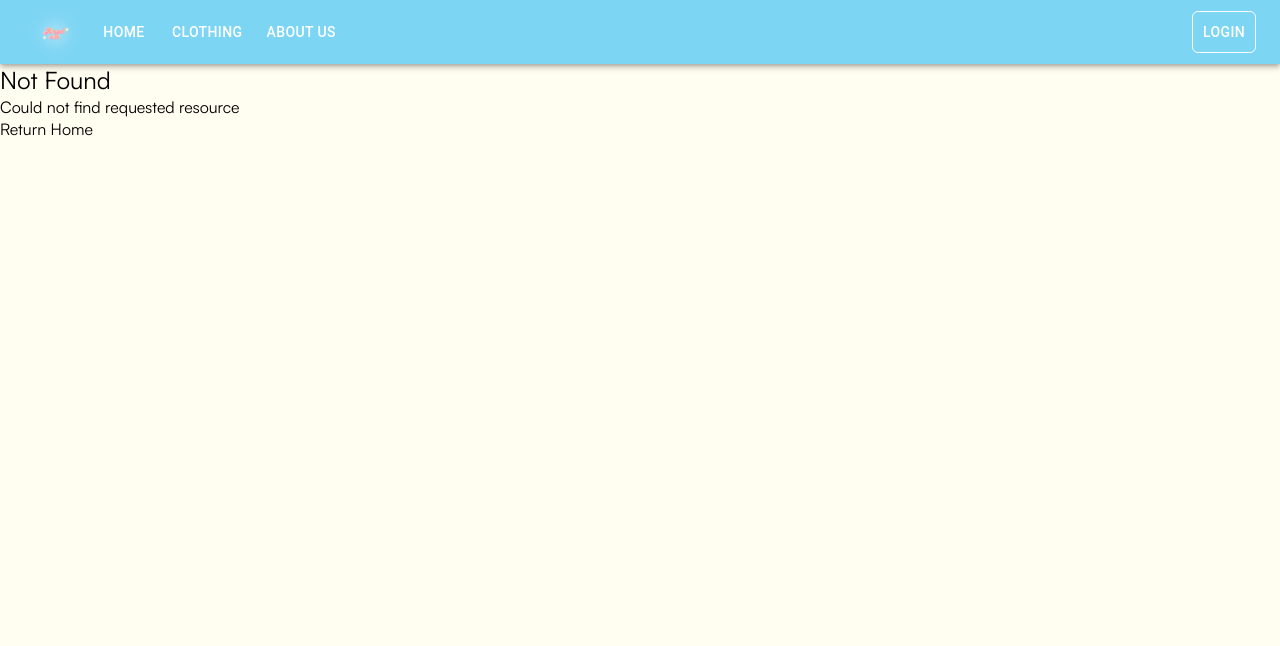
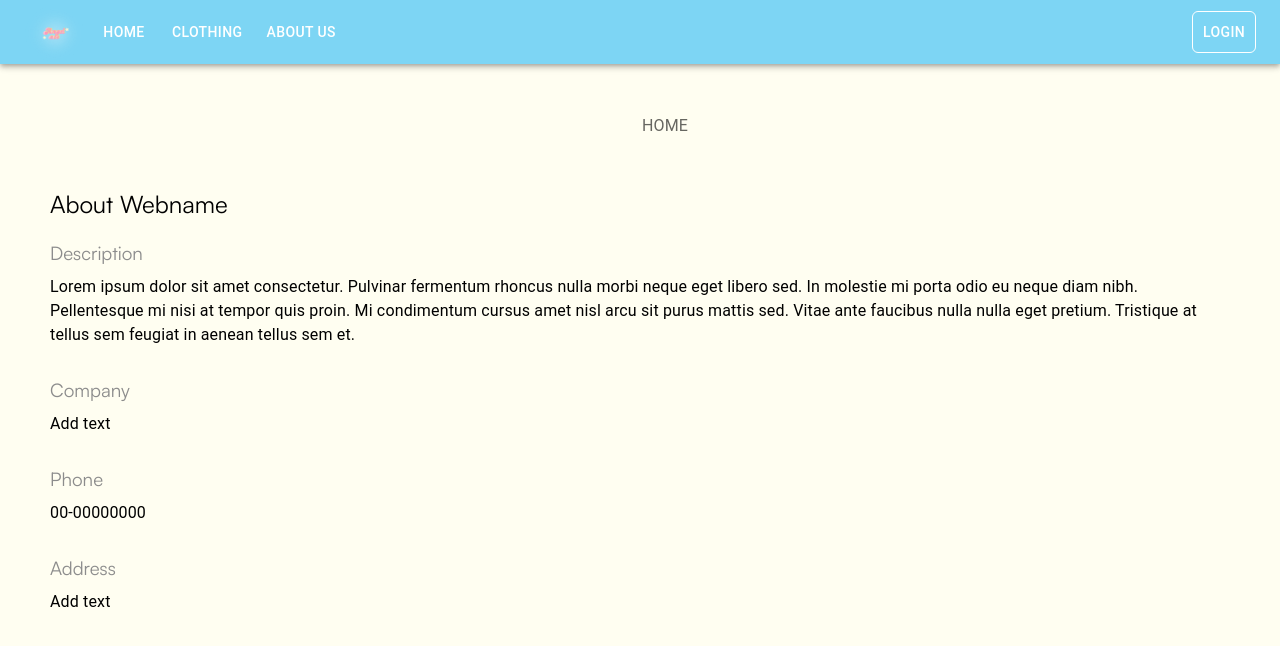
Before and after one commit to nkmbxy/angle-ace-web, a Next.js app: page /aboutus in a window 1280 px wide. Before the commit this address had no page. Shown: the top 646 px of the page. Built offline with nearby package versions, Linux system fonts and the light colour scheme.

Commit message:
add aboutus page

```diff
--- /dev/null
+++ b/src/app/aboutus/aboutus.tsx
@@ -0,0 +1,107 @@
+'use client';
+
+import { Grid, Typography } from '@mui/material';
+import Breadcrumbs from '@mui/material/Breadcrumbs';
+import Link from '@mui/material/Link';
+import { styled } from '@mui/material/styles';
+import { makeStyles } from '@mui/styles';
+
+const VisuallyHiddenInput = styled('input')({
+  clip: 'rect(0 0 0 0)',
+  clipPath: 'inset(50%)',
+  height: 1,
+  overflow: 'hidden',
+  position: 'absolute',
+  bottom: 0,
+  left: 0,
+  whiteSpace: 'nowrap',
+  width: 1,
+});
+
+function handleClick(event: React.MouseEvent<HTMLDivElement, MouseEvent>) {
+  event.preventDefault();
+  console.info('You clicked a breadcrumb.');
+}
+
+const useStyles = makeStyles({
+  container: {
+    display: 'flex',
+    flexDirection: 'column',
+    alignItems: 'flex-start',
+    justifyContent: 'center',
+  },
+  breadcrumbsContainer: {
+    display: 'flex',
+    flexDirection: 'column',
+    marginTop: '50px',
+    marginLeft: '50px',
+    alignItems: 'left',
+  },
+  textBox: {
+    display: 'flex',
+    flexDirection: 'row',
+    alignItems: 'left',
+    justifyContent: 'left',
+    marginLeft: '50px',
+    marginTop: '50px',
+    marginRight: '50px',
+    width: '95%',
+  },
+  smallBox: {
+    marginTop: '20px',
+    marginBottom: '30px',
+  },
+  shortTitle: {
+    color: '#8c8c8c',
+    marginBottom: '10px',
+  },
+});
+
+export default function AboutusPage() {
+  const classes = useStyles();
+
+  function handleClick(event: React.MouseEvent<HTMLDivElement, MouseEvent>) {
+    event.preventDefault();
+    console.info('You clicked a breadcrumb.');
+  }
+
+  return (
+    <Grid container className={classes.container}>
+      <Grid className={classes.breadcrumbsContainer}>
+        <Grid role="presentation" onClick={handleClick}>
+          <Breadcrumbs aria-label="breadcrumb">
+            <Link underline="hover" color="inherit" href="home">
+              HOME
+            </Link>
+          </Breadcrumbs>
+        </Grid>
+      </Grid>
+      <Grid container direction="column" className={classes.textBox}>
+        <Grid>
+          <h2>About Webname</h2>
+          <Grid className={classes.smallBox}>
+            <h3 className={classes.shortTitle}>Description</h3>
+            <Typography>
+              Lorem ipsum dolor sit amet consectetur. Pulvinar fermentum rhoncus nulla morbi neque eget libero sed. In
+              molestie mi porta odio eu neque diam nibh. Pellentesque mi nisi at tempor quis proin. Mi condimentum
+              cursus amet nisl arcu sit purus mattis sed. Vitae ante faucibus nulla nulla eget pretium. Tristique at
+              tellus sem feugiat in aenean tellus sem et.{' '}
+            </Typography>
+          </Grid>
+          <Grid className={classes.smallBox}>
+            <h3 className={classes.shortTitle}>Company</h3>
+            <Typography>Add text</Typography>
+          </Grid>
+          <Grid className={classes.smallBox}>
+            <h3 className={classes.shortTitle}>Phone</h3>
+            <Typography>00-00000000</Typography>
+          </Grid>
+          <Grid className={classes.smallBox}>
+            <h3 className={classes.shortTitle}>Address</h3>
+            <Typography>Add text</Typography>
+          </Grid>
+        </Grid>
+      </Grid>
+    </Grid>
+  );
+}
--- /dev/null
+++ b/src/app/aboutus/page.tsx
@@ -0,0 +1,5 @@
+import Aboutus from './aboutus';
+
+export default function AboutusPage() {
+  return <Aboutus />;
+}
--- a/src/app/registerProduct/registerProduct.tsx
+++ b/src/app/registerProduct/registerProduct.tsx
@@ -230,7 +230,7 @@ export default function RegisterProduct() {
                       width: 150,
                       backgroundColor: '#ff8da3',
                       '&:hover': {
-                        backgroundColor: '#fd5f7d',
+                        backgroundColor: '#ff496c',
                       },
                     }}
                   >
--- a/src/app/stock/stock.tsx
+++ b/src/app/stock/stock.tsx
@@ -106,9 +106,9 @@ export default function StockComponent() {
                   variant="contained"
                   type="submit"
                   sx={{
-                    backgroundColor: '#f7d769',
+                    backgroundColor: '#F5DC5A',
                     '&:hover': {
-                      backgroundColor: '#ffe55a',
+                      backgroundColor: '#ffea80',
                     },
                   }}
                 >
--- a/src/app/summary/summary.tsx
+++ b/src/app/summary/summary.tsx
@@ -136,9 +136,9 @@ export default function SummaryComponent() {
                 onClick={fetchSummaryData}
                 fullWidth
                 sx={{
-                  backgroundColor: '#f7d769',
+                  backgroundColor: '#F5DC5A',
                   '&:hover': {
-                    backgroundColor: '#ffe55a',
+                    backgroundColor: '#ffea80',
                   },
                 }}
               >
```
Also changed, not shown: src/app/productAdminDetail/[id]/edit/editProduct.tsx (+7 -17 lines), src/app/productAdminDetail/[id]/productAdminDetail.tsx (+14 -0 lines).
